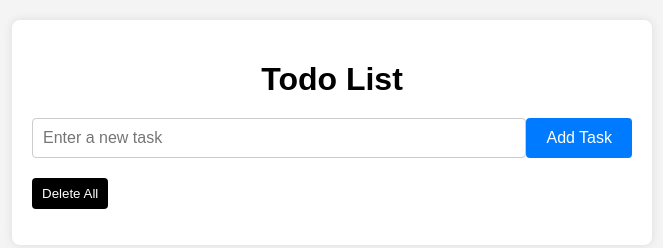
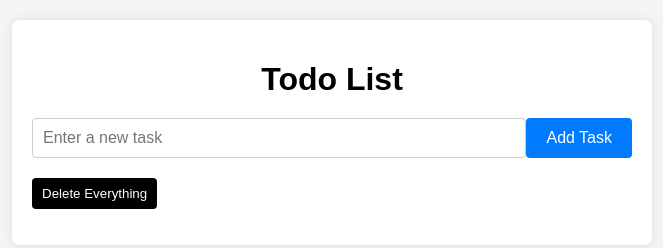
Before and after one commit to Yuva-aj/to-do, a website: page index.html in a window 1280 px wide. Shown: the whole page, without its empty margins (308-971 px from the left). Drawn offline with Linux system fonts and the light colour scheme; no server answers.

Commit message:
updated inde.html

```diff
--- a/index.html
+++ b/index.html
@@ -15,7 +15,7 @@
             <input type="text" name="task" placeholder="Enter a new task">
             <input type="submit" value="Add Task">
         </form>
-        <button id="delete-all-btn">Delete All</button>
+        <button id="delete-all-btn">Delete Everything</button>
         <ul>
             <!-- Todo list items will be dynamically updated here -->
         </ul>
```
